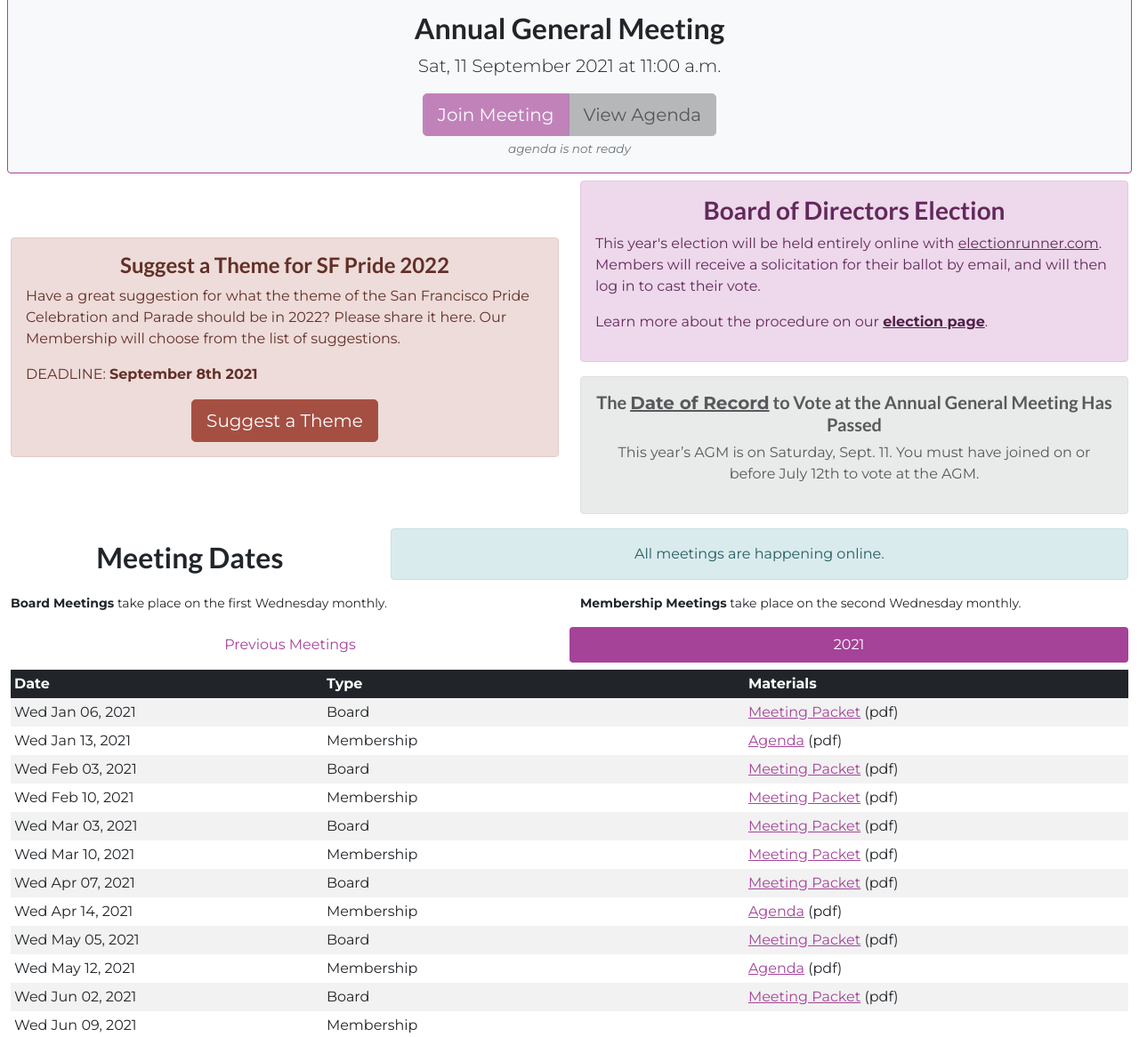
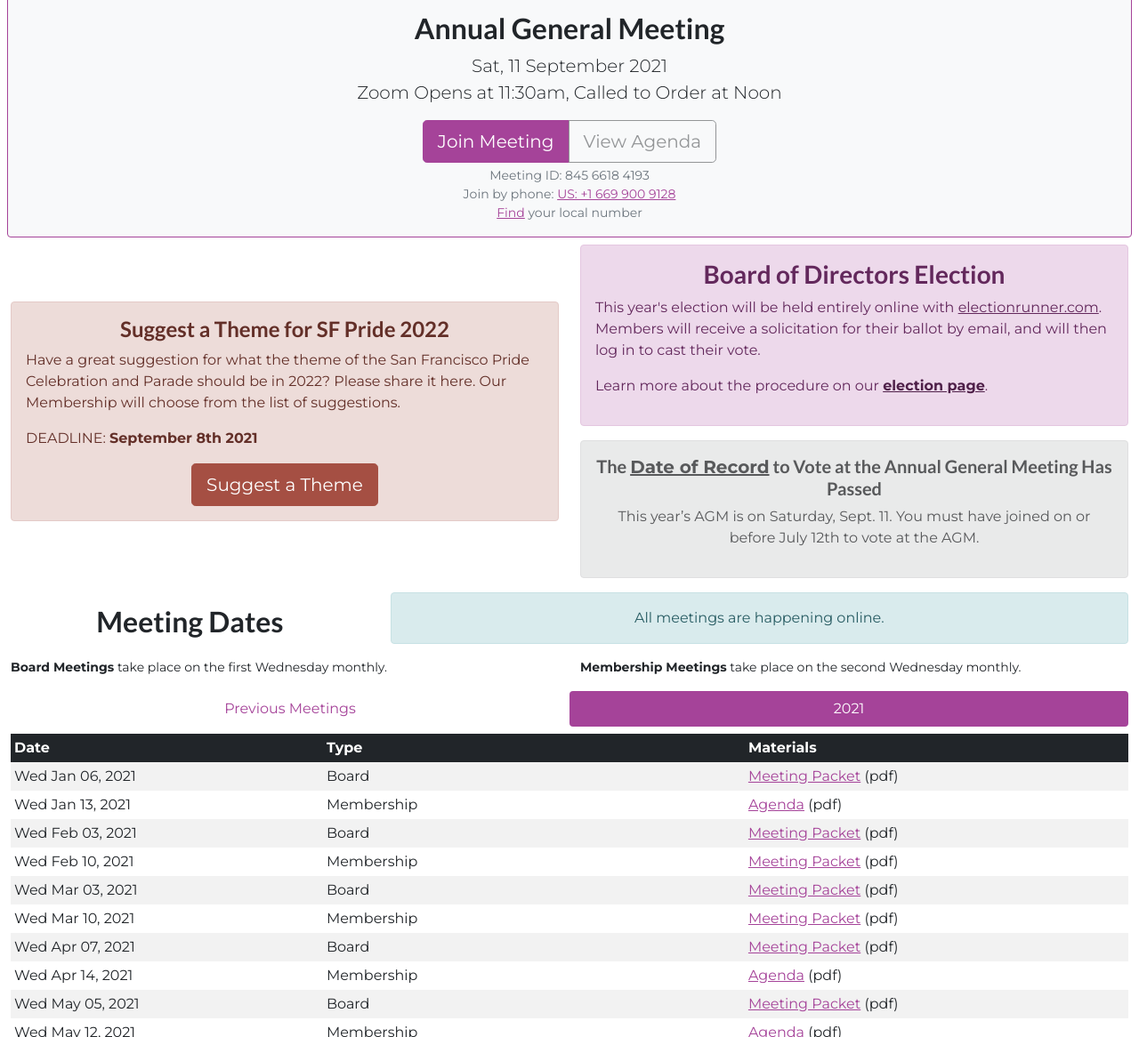
Before and after one commit to sfpride/members, a Jekyll site: the page built from index.html, in a window 1280 px wide and 1400 px high. Shown: the part 234-1400 px from the top of the window at 89% size. Built offline with Jekyll 4.4.1, drawn with Linux system fonts in a browser that asks for light colours; some web fonts are replaced.

Commit message:
add links to agm meeting and agenda

```diff
--- a/_data/calendar.csv
+++ b/_data/calendar.csv
@@ -16,4 +16,4 @@ Jul 14th 2021, Membership, https://cdn.sfpride.org/docs/meetings/20210714-sfprid
 Aug 4th 2021, Board, https://cdn.sfpride.org/docs/meetings/20210804-sfpride-boardmeeting-packet.pdf, Meeting Packet
 Aug 11th 2021, Membership, https://cdn.sfpride.org/docs/meetings/20210810-sfpride-membermeeting-agenda.pdf, Meeting Agenda
 Sep 1st 2021, Board,https://cdn.sfpride.org/docs/meetings/20210810-sfpride-membermeeting-packet.pdf, Meeting Packet
-Sat Sep 11th 2021, Annual General Meeting
+Sat Sep 11th 2021, Annual General Meeting, https://cdn.sfpride.org/docs/meetings/20210911-sfpride-annualGeneralMeeting-agenda.pdf, Meeting Packet
--- a/_data/meetings.yml
+++ b/_data/meetings.yml
@@ -20,8 +20,7 @@
   active: true
   type: membership
   date: "Sept 11, 2021"
-  time: "11:00 a.m."
-  # zoom-link: https://us02web.zoom.us/j/89042602848
-  # zoom-id: 890 4260 2848
-  # agenda: https://cdn.sfpride.org/docs/meetings/20210810-sfpride-membermeeting-agenda.pdf
-  # packet: https://cdn.sfpride.org/docs/meetings/20210310-sfpride-membershipmeeting-packet.pdf
+  time-special: "Zoom Opens at 11:30am, Called to Order at Noon"
+  zoom-link: https://us02web.zoom.us/j/84566184193
+  zoom-id: 845 6618 4193
+  packet: https://cdn.sfpride.org/docs/meetings/20210911-sfpride-annualGeneralMeeting-agenda.pdf
--- a/_includes/meeting.html
+++ b/_includes/meeting.html
@@ -4,7 +4,7 @@
         {% if meeting.active == true %}
         <div class="col text-center rounded border border-primary bg-light p-3 m-2">
             <h2>{{meeting.title}}</h2>
-            <p class="lead">{{meeting.date |date: '%a, %d %B %Y'}} at {{meeting.time}}</p>
+            <p class="lead">{{meeting.date |date: '%a, %d %B %Y'}} {% if meeting.time != blank? %}at {{meeting.time}} {% else %} <br>{{meeting.time-special}}{%endif%}</p>
             <div class="text-center btn-group mb-1">
                 <a class="btn btn-primary btn-lg {% if meeting.zoom-link == blank? %}disabled{% endif %}"
                     href="{{meeting.zoom-link}}" target="_blank"
--- a/agm/index.html
+++ b/agm/index.html
@@ -2,10 +2,6 @@
 layout: default
 shortname: 2020 AGM
 ---
-
-<div class="alert alert-info text-center text-uppercase">
-    <h1 class="alert-heading">the information on this page is being revised for 2021</h1>
-</div>
 
 <h1 class="text-center">2021 Annual General Meeting on Zoom</h1>
 <p>To ensure that members may exercise their full ability to participate in the meeting, we've laid out some guidelines
@@ -18,7 +14,7 @@ shortname: 2020 AGM
             <div class="col">
                 <h2>1. Joining the Meeting</h2>
                 <p>The AGM room will open at 11:30am, and you may join at any time afterward until the meeting is
-                    adjourned some time around 4pm. Proceedings should begin around 12:15-12:30, as we allow for members
+                    adjourned some time around 3pm. Proceedings should begin at noon, as we allow for members
                     to check in.</p>
                 <p>Find the link for the meeting and the agenda at <a
                         href="https://members.sfpride.org">members.sfpride.org</a>.</p>
```
